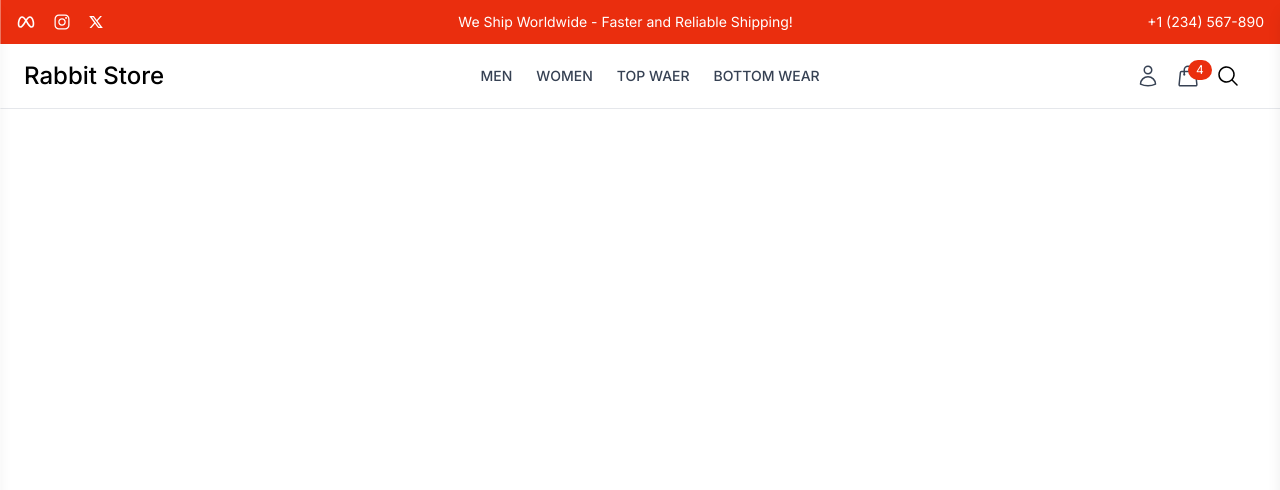
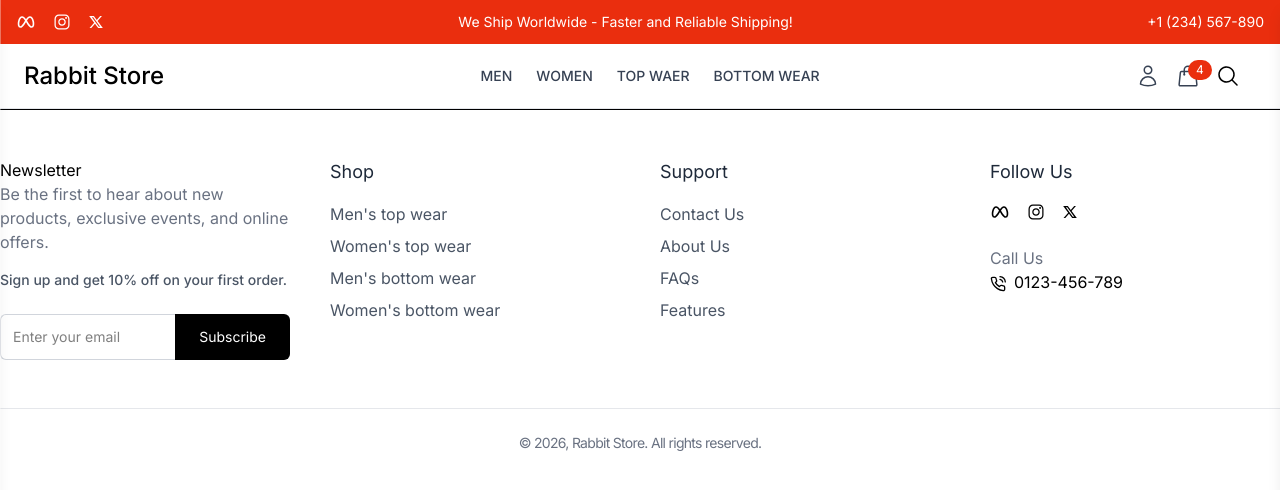
Before and after one commit to akhssm/E-Commerce, a React (Vite) app in the folder frontend/: page / in a window 1280 px wide. Shown: the top 490 px of the page. Built offline with nearby package versions, Linux system fonts and the light colour scheme.

Commit message:
Completed Footer section

```diff
--- /dev/null
+++ b/frontend/src/components/Common/Footer.jsx
@@ -0,0 +1,132 @@
+import React from 'react'
+import { IoLogoInstagram } from 'react-icons/io';
+import { RiTwitterXLine } from 'react-icons/ri';
+import { TbBrandMeta } from 'react-icons/tb';
+import { FiPhoneCall } from 'react-icons/fi'
+import { Link } from 'react-router-dom';
+
+const Footer = () => {
+  return (
+    <footer className="border-t py-12">
+        <div className="container mx-auto grid grid-cols-1 md:grid-cols-4 gap-10 px-4 lg:px-0">
+            <div>
+                <h3>Newsletter</h3>
+                <p className="text-gray-500 mb-4">Be the first to hear about new products, exclusive events, and online offers.</p>
+                <p className="font-medium text-sm text-gray-600 mb-6">Sign up and get 10% off on your first order.</p>
+
+                {/* Newsletter form */}
+                <form className="flex">
+                 <input
+                   type="email"
+                   placeholder="Enter your email"
+                   className="p-3 w-full text-sm border-t border-l border-b border-gray-300 rounded-l-md
+                   focus:outline-none focus:ring-2 focus:ring-gray-500 transition-all"
+                   required
+                 />
+                 <button
+                   type="submit"
+                   className="bg-black text-white px-6 py-3 text-sm rounded-r-md hover:bg-gray-800
+                   transition-all"
+                >
+                   Subscribe
+                </button>
+                </form>
+            </div>
+
+            {/* Shop Links */}
+            <div>
+                <h3 className="text-lg text-gray-800 mb-4">Shop</h3>
+                <ul className="space-y-2 text-gray-600">
+                    <li>
+                        <Link to="#" className="hover:text-gray-500 transition-colors">
+                          Men's top wear
+                        </Link>
+                    </li>
+                    <li>
+                        <Link to="#" className="hover:text-gray-500 transition-colors">
+                          Women's top wear
+                        </Link>
+                    </li>
+                    <li>
+                        <Link to="#" className="hover:text-gray-500 transition-colors">
+                          Men's bottom wear
+                        </Link>
+                    </li>
+                    <li>
+                        <Link to="#" className="hover:text-gray-500 transition-colors">
+                          Women's bottom wear
+                        </Link>
+                    </li>
+                </ul>
+            </div>
+            {/* Support Links */}
+            <div>
+                <h3 className="text-lg text-gray-800 mb-4">Support</h3>
+                <ul className="space-y-2 text-gray-600">
+                    <li>
+                        <Link to="#" className="hover:text-gray-500 transition-colors">
+                          Contact Us
+                        </Link>
+                    </li>
+                    <li>
+                        <Link to="#" className="hover:text-gray-500 transition-colors">
+                          About Us
+                        </Link>
+                    </li>
+                    <li>
+                        <Link to="#" className="hover:text-gray-500 transition-colors">
+                          FAQs
+                        </Link>
+                    </li>
+                    <li>
+                        <Link to="#" className="hover:text-gray-500 transition-colors">
+                          Features
+                        </Link>
+                    </li>
+                </ul>
+            </div>
+            {/* Follow Us */}
+            <div>
+                <h3 className="text-lg text-gray-800 mb-4">Follow Us</h3>
+                <div className="flex items-center space-x-4 mb-6">
+                    <a
+                      href="https://www.facebook.com"
+                      target="_blank"
+                      rel="nooper noreferrer"
+                      className="hover:text-gray-500"
+                    >
+                        <TbBrandMeta className="h-5 w-5"/>
+                    </a>
+                    <a
+                      href="https://www.facebook.com"
+                      target="_blank"
+                      rel="nooper noreferrer"
+                      className="hover:text-gray-500"
+                    >
+                        <IoLogoInstagram className="h-5 w-5"/>
+                    </a>
+                    <a
+                      href="https://www.facebook.com"
+                      target="_blank"
+                      rel="nooper noreferrer"
+                      className="hover:text-gray-500"
+                    >
+                        <RiTwitterXLine className="h-4 w-4"/>
+                    </a>
+                </div>
+                <p className="text-gray-500">Call Us</p>
+                <p>
+                    <FiPhoneCall className="inline-block mr-2"/>
+                    0123-456-789
+                </p>
+            </div>
+        </div>
+        {/* Footer Bottom */}
+        <div className="container mx-auto mt-12 px-4 lg:px-0 border-t border-gray-200 pt-6">
+            <p className="text-gray-500 text-sm tracking-tighter text-center">© 2026, Rabbit Store. All rights reserved.</p>
+        </div>
+    </footer>
+  );
+};
+
+export default Footer
--- a/frontend/src/components/Layout/UserLayout.jsx
+++ b/frontend/src/components/Layout/UserLayout.jsx
@@ -1,11 +1,16 @@
 import React from 'react'
 import Header from '../Common/Header'
+import Footer from '../Common/Footer';
 
 const UserLayout = () => {
   return (
     <>
       {/* Header component */}
       <Header />
+      {/* Main Content */}
+
+      {/* Footer component */}
+      <Footer />
     </>
   )
 };
```
